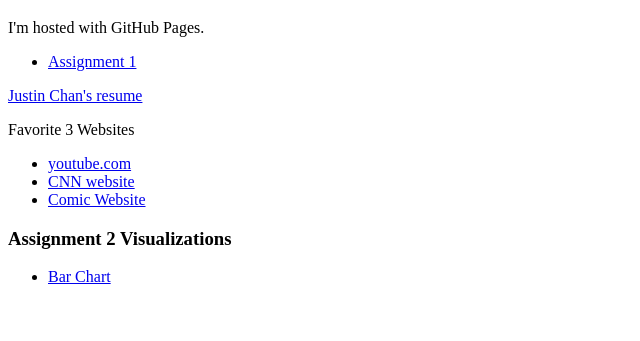
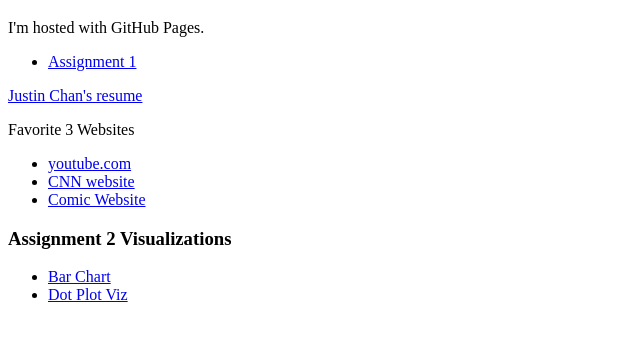
Before and after one commit to jtchan2/jtchan2.github.io, a plain HTML site: page index.html in a window 1280 px wide. Shown: the part 61-402 px from the top of the page, without its empty margins (0-640 px from the left). Drawn offline with Linux system fonts and the light colour scheme.

Commit message:
Update index.html

```diff
--- a/index.html
+++ b/index.html
@@ -16,6 +16,7 @@
   <h3>Assignment 2 Visualizations</h3>
   <ul>
     <li><a href="https://vizhub.com/jtchan2/05e2597c21cf40038a216273046eedec"> Bar Chart</a></li>
+    <li><a href="https://vizhub.com/jtchan2/8d146b416d594f169072a2072f1c4c20"> Dot Plot Viz</a>
   </ul>
 </body>
 </html>
```
